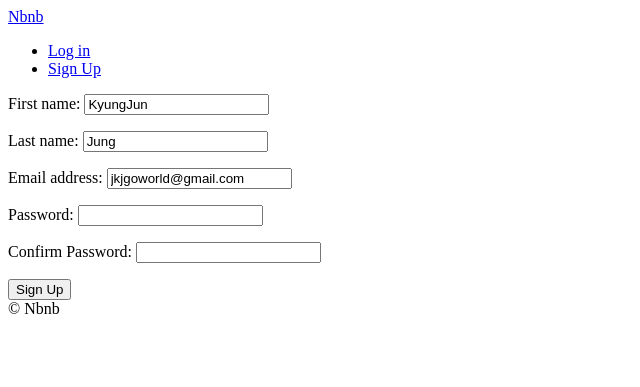
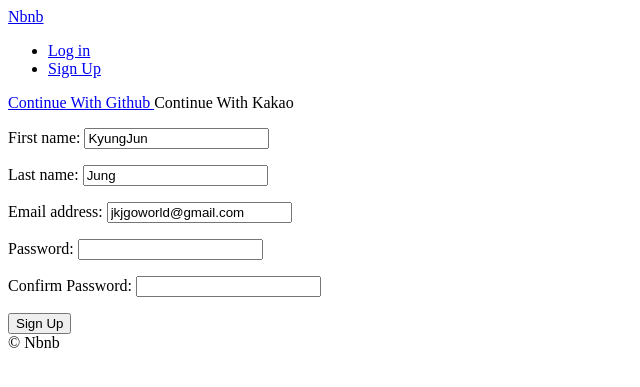
Before and after one commit to koreaiot/airbnb-clone, a Django app: page /users/signup in a window 1280 px wide. Shown: the top 387 px of the page, without its empty margins (0-640 px from the left). Run offline with Django 3.2, Linux system fonts and the light colour scheme.

Commit message:
#17 github login

```diff
--- /dev/null
+++ b/templates/partials/social_login.html
@@ -0,0 +1,9 @@
+<div>
+    <a href="{% url 'users:github-login' %}">
+        Continue With Github
+    </a>
+
+    <a>
+        Continue With Kakao
+    </a>
+</div>
--- a/templates/users/login.html
+++ b/templates/users/login.html
@@ -5,6 +5,8 @@
 {% block search-bar %}
 {% endblock search-bar %}
 {% block content %}
+
+    {% include 'partials/social_login.html' %}
     <form method="POST" action="{% url "users:login" %}">
         {% csrf_token %}
         {{form.as_p}}
--- a/templates/users/signup.html
+++ b/templates/users/signup.html
@@ -5,6 +5,8 @@
 {% block search-bar %}
 {% endblock search-bar %}
 {% block content %}
+
+    {% include 'partials/social_login.html' %}
     <form method="POST" action="{% url "users:signup" %}">
         {% csrf_token %}
         {{form.as_p}}
--- a/users/admin.py
+++ b/users/admin.py
@@ -22,6 +22,7 @@ class CustomUserAdmin(UserAdmin):
                     "language",
                     "currency",
                     "superhost",
+                    "login_method",
                 )
             },
         ),
@@ -42,4 +43,5 @@ class CustomUserAdmin(UserAdmin):
         "is_superuser",
         "email_verified",
         "email_secret",
+        "login_method",
     )
--- a/users/models.py
+++ b/users/models.py
@@ -28,6 +28,16 @@ class User(AbstractUser):
 
     LANGUAGE_CHOICES = ((LANGUAGE_ENGLISH, "English"), (LANGUAGE_KOREAN, "Korean"))
 
+    LOGIN_EMAIL = "email"
+    LOGIN_GITHUB = "github"
+    LOGIN_KAKAO = "kakao"
+
+    LOGIN_CHOICES = (
+        (LOGIN_EMAIL, "Email"),
+        (LOGIN_GITHUB, "Github"),
+        (LOGIN_KAKAO, "kakao"),
+    )
+
     CURRENCY_USD = "usd"
     CURRENCY_KRW = "krw"
 
@@ -46,6 +56,9 @@ class User(AbstractUser):
     superhost = models.BooleanField(default=False)
     email_verified = models.BooleanField(default=False)
     email_secret = models.CharField(max_length=20, default="", blank=True)
+    login_method = models.CharField(
+        max_length=50, choices=LOGIN_CHOICES, default=LOGIN_EMAIL
+    )
 
     def verify_email(self):
         if self.email_verified is False:
--- a/users/urls.py
+++ b/users/urls.py
@@ -5,6 +5,8 @@ app_name = "users"
 
 urlpatterns = [
     path("login", views.LoginView.as_view(), name="login"),
+    path("login/github", views.github_login, name="github-login"),
+    path("login/github/callback", views.github_callback, name="github-callback"),
     path("logout", views.log_out, name="logout"),
     path("signup", views.SignUpView.as_view(), name="signup"),
     path("verify/<str:key>", views.complete_verification, name="complete-verification"),
--- a/users/views.py
+++ b/users/views.py
@@ -1,3 +1,5 @@
+import os
+import requests
 from django import forms
 from django.views import View
 from django.views.generic import FormView
@@ -59,3 +61,70 @@ def complete_verification(request, key):
         # to do : add error message
         pass
     return redirect(reverse("core:home"))
+
+
+def github_login(request):
+    client_id = os.environ.get("GH_ID")
+    redirect_uri = "http://127.0.0.1:8000/users/login/github/callback"
+    return redirect(
+        f"https://github.com/login/oauth/authorize?client_id={client_id}&redirect_uri={redirect_uri}&scope=read:user"
+    )
+
+
+class GithubException(Exception):
+    pass
+
+
+def github_callback(request):
+    try:
+        client_id = os.environ.get("GH_ID")
+        client_secret = os.environ.get("GH_SECRET")
+        code = request.GET.get("code", None)
+        if code is not None:
+            token_request = requests.post(
+                f"https://github.com/login/oauth/access_token?client_id={client_id}&client_secret={client_secret}&code={code}",
+                headers={"Accept": "application/json"},
+            )
+            token_json = token_request.json()
+            error = token_json.get("error", None)
+            if error is not None:
+                raise GithubException()
+            else:
+                access_token = token_json.get("access_token")
+                profile_request = requests.get(
+                    "https://api.github.com/user",
+                    headers={
+                        "Authorization": f"token {access_token}",
+                        "Accept": "application/json",
+                    },
+                )
+                profile_json = profile_request.json()
+                username = profile_json.get("login", None)
+                if username is not None:
+                    name = profile_json.get("name")
+                    email = profile_json.get("email")
+                    bio = profile_json.get("bio")
+                    try:
+                        user = models.User.objects.get(email=email)
+                        if user.login_method != models.User.LOGIN_GITHUB:
+                            raise GithubException()
+                    except models.User.DoesNotExist:
+                        user = models.User.objects.create(
+                            email=email,
+                            first_name=name,
+                            username=email,
+                            bio=bio,
+                            login_method=models.User.LOGIN_GITHUB,
+                        )
+                        user.set_unusable_password()
+                        user.save()
+                    login(request, user)
+                    return redirect(reverse("core:home"))
+
+                else:
+                    raise GithubException()
+        else:
+            raise GithubException()
+    except GithubException:
+        # send error message
+        return redirect(reverse("users:login"))
```
Also changed, not shown: users/migrations/0005_user_login_method.py (added), 2 other files.
